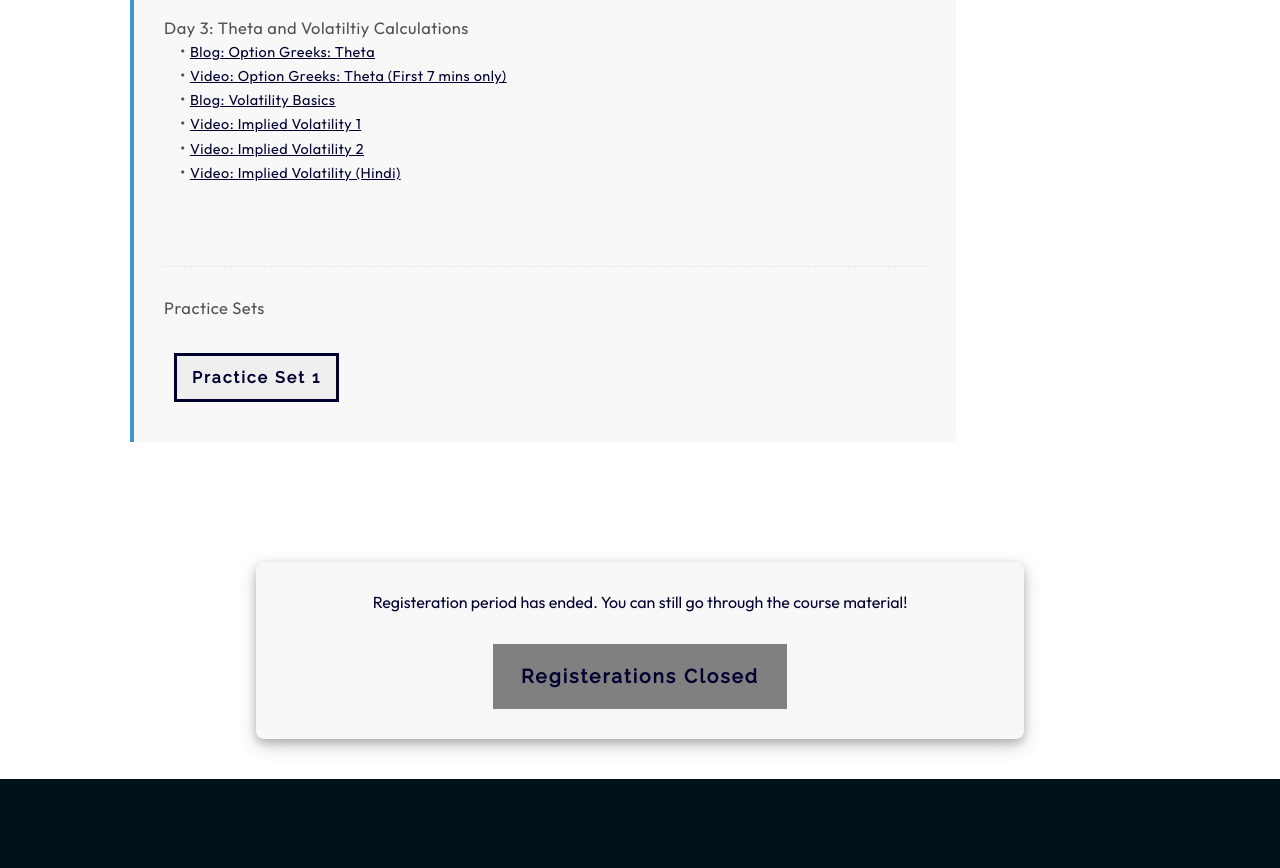
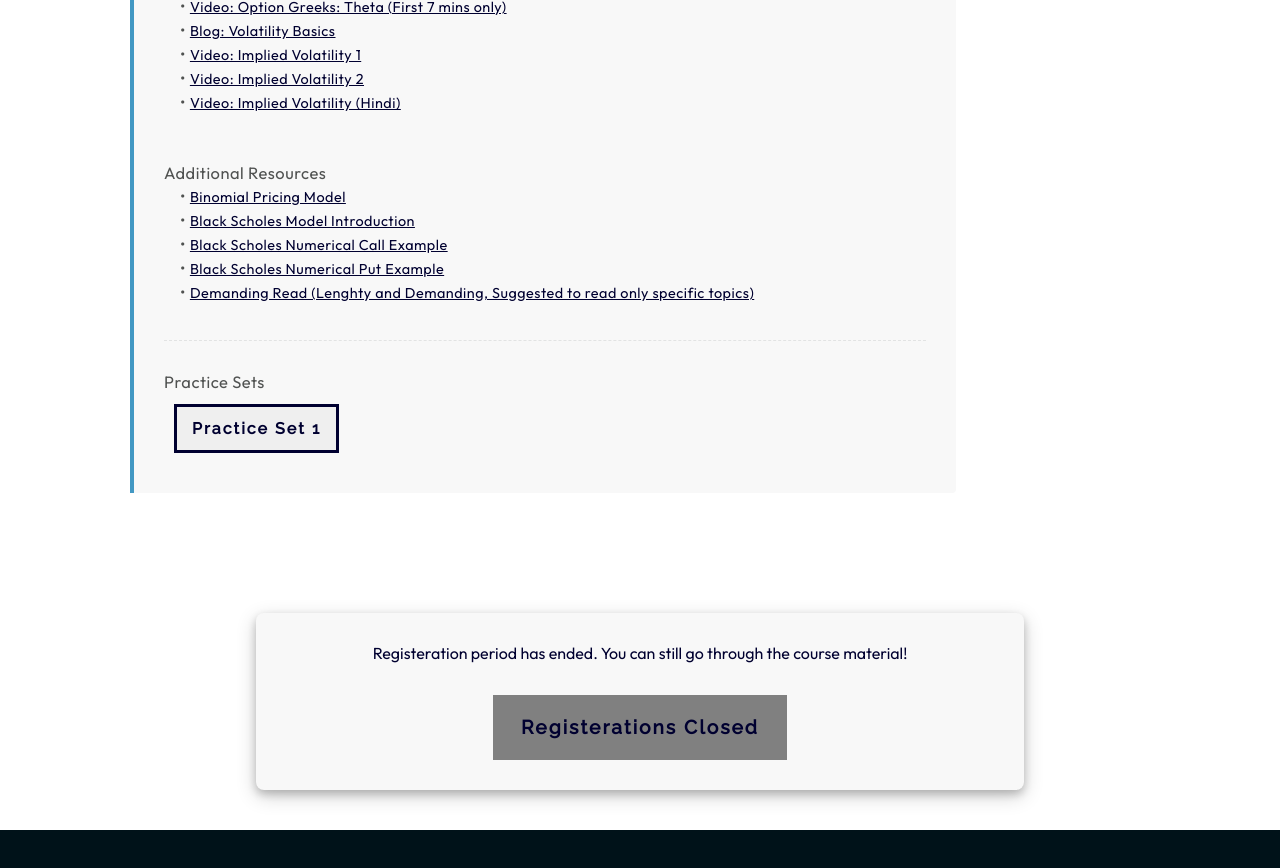
Before and after one commit to finnecoiitg/finnecoiitg.github.io, a plain HTML site: page courses/Options/index.html in a window 1280 px wide. Shown: the part 3388-4256 px from the top of the page. Drawn offline with nearby package versions, Linux system fonts and the light colour scheme; a web font is replaced by a local one.

Commit message:
additional resources W2

```diff
--- a/courses/Options/index.html
+++ b/courses/Options/index.html
@@ -203,7 +203,7 @@
                     <li>•	<a target="_blank" href="https://www.youtube.com/watch?v=arWtafIY2ZE" style="font-size: 0.9rem; font-weight: 400; color: #000030; text-decoration: underline;">Video: Practical Example</a></li>
                   </ul>
                 </li>
-                <br><br>
+
               </ul>
             </div>
             <div>
@@ -216,7 +216,7 @@
 
           </div>
           </li>
-          <li class="outfit">Practice Sets<br><br></li>
+          <li class="outfit">Practice Sets<br></li>
           <button id="register-btn" style="padding: 10px 15px;margin:10px;width: fit-content; font-size: 1rem;" class="curriculumButton">
             <a href="https://forms.gle/BJiMaed1D2xtGWye8" target="_blank">
             <div style="color: #000030; border-radius: 5%;">Practice Set 1</div>
@@ -268,41 +268,48 @@
                   </ul>
                 </li>
                 <br><br>
+                <li>Additional Resources<br />
+                  <ul style="margin-left: 1rem;">
+                    <li>•	<a href="https://youtu.be/8GQuGmoWbzc" style="font-size: 0.9rem; font-weight: 400; color: #000030; text-decoration: underline;">Binomial Pricing Model</a></li>
+                    <li>• <a href="https://youtu.be/pr-u4LCFYEY" style="font-size: 0.9rem; font-weight: 400; color: #000030; text-decoration: underline;">Black Scholes Model Introduction</a></li>
+                    <li>• <a href="https://youtu.be/i0sGAds8ztI" style="font-size: 0.9rem; font-weight: 400; color: #000030; text-decoration: underline;">Black Scholes Numerical Call Example</a></li>
+                    <li>• <a href="https://youtu.be/hn9sgPpbuK0" style="font-size: 0.9rem; font-weight: 400; color: #000030; text-decoration: underline;">Black Scholes Numerical Put Example</a></li>
+                    <li>• <a href="https://pages.stern.nyu.edu/~adamodar/pdfiles/valn2ed/ch5.pdf" style="font-size: 0.9rem; font-weight: 400; color: #000030; text-decoration: underline;">Demanding Read (Lenghty and Demanding, Suggested to read only specific topics)</a></li>
+                  </ul>
+                </li>
               </ul>
             </div>
           </li>
-          <li class="outfit">Practice Sets<br><br></li>
+          <li class="outfit">Practice Sets<br></li>
           <button id="register-btn" style="padding: 10px 15px;margin:10px;width: fit-content; font-size: 1rem;" class="curriculumButton">
             <a href="https://forms.gle/VGtDcovUro8yo5q97" target="_blank">
             <div style="color: #000030; border-radius: 5%;">Practice Set 1</div>
             </a>
           </button>
+
             <!-- <button id="register-btn" style="padding: 15px 25px;" class="curriculumButton" onclick="window.location.href = 'https://forms.gle/AwfKJG7nVkLhF7WM7'">
                 <div style="color: #000030; border-radius: 5%;">Assignment 2</div>
 
             </button>
-          </li>
+          </li> -->
+          <!-- <br><br>
           <li id="ass3" class="event" data-date="3" style="justify-content: space-between;">
             <div class="week-container">
-              <h3>Week 3</h3>
+              <h3>Additional Resources</h3>
               <ul style="margin-top: 20px; margin-bottom: 20px;" class="outfit">
-                <li>Derivatives<br />
+                <li>
                   <ul style="margin-left: 1rem;">
-                    <li>•	<a href="https://bit.ly/Week-3_Day-1" style="font-size: 0.9rem; font-weight: 400; color: #000030; text-decoration: underline;">Day 1</a></li>
-                    <li>• <a href="https://bit.ly/Week-3_Day-2" style="font-size: 0.9rem; font-weight: 400; color: #000030; text-decoration: underline;">Day 2</a></li>
-                    <li>• <a href="https://bit.ly/Week-3_Day-3" style="font-size: 0.9rem; font-weight: 400; color: #000030; text-decoration: underline;">Day 3</a></li>
-                    <li>• <a href="https://bit.ly/Week-3_Day-4" style="font-size: 0.9rem; font-weight: 400; color: #000030; text-decoration: underline;">Day 4</a></li>
-                    <li>• <a href="https://bit.ly/Week-3_Day-5" style="font-size: 0.9rem; font-weight: 400; color: #000030; text-decoration: underline;">Day 5</a></li>
-                  </ul>
-                </li>
-                <li>Portfolio Management<br />
-                  <ul style="margin-left: 1rem;">
-                    <li>•	<a href="https://bit.ly/Week-3_Day-6" style="font-size: 0.9rem; font-weight: 400; color: #000030; text-decoration: underline;">Day 6</a></li>
+                    <li>•	<a href="https://youtu.be/8GQuGmoWbzc" style="font-size: 0.9rem; font-weight: 400; color: #000030; text-decoration: underline;">Binomial Pricing Model</a></li>
+                    <li>• <a href="https://youtu.be/pr-u4LCFYEY" style="font-size: 0.9rem; font-weight: 400; color: #000030; text-decoration: underline;">Black Scholes Model Introduction</a></li>
+                    <li>• <a href="https://youtu.be/i0sGAds8ztI" style="font-size: 0.9rem; font-weight: 400; color: #000030; text-decoration: underline;">Black Scholes Numerical Call Example</a></li>
+                    <li>• <a href="https://youtu.be/hn9sgPpbuK0" style="font-size: 0.9rem; font-weight: 400; color: #000030; text-decoration: underline;">Black Scholes Numerical Put Example</a></li>
+                    <li>• <a href="https://pages.stern.nyu.edu/~adamodar/pdfiles/valn2ed/ch5.pdf" style="font-size: 0.9rem; font-weight: 400; color: #000030; text-decoration: underline;">Demanding Read (Lenghty and Demanding, Suggested to read only specific topics)</a></li>
                   </ul>
                 </li>
               </ul>
             </div>
-            <div>
+          </li>   -->
+            <!-- <div>
             <button id="register-btn" style="padding: 15px 25px;" class="curriculumButton" onclick="window.location.href = 'https://docs.google.com/document/d/1ryIWdLIdyvVdVRJOcpNigJcfJ3i_5-euEJ_PrXpT2XE/edit?usp=sharing'">
 
                 <div style="color: #000030; border-radius: 5%;">Projects</div>
```
